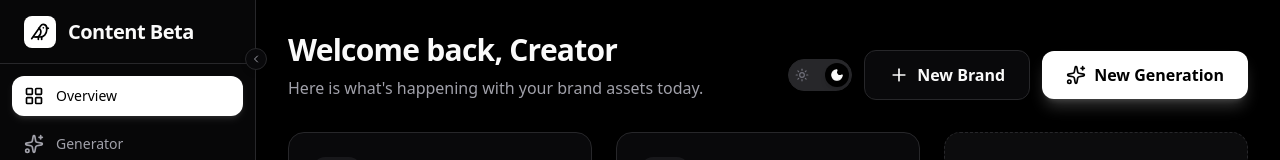
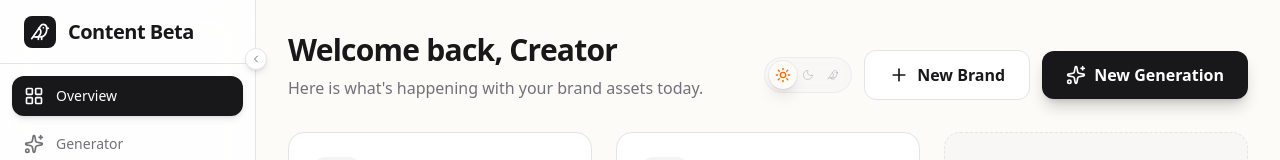
Before and after one commit to vk-jr/Duck, a Next.js app: page /dashboard in a window 1280 px wide. Both pictures are taken after a click on the button "Toggle theme". Shown: the top 160 px of the page. Built offline with nearby package versions, Linux system fonts and the light colour scheme; no server answers; the database is empty; a web font is replaced by a local one.

Commit message:
hero update

```diff
--- a/src/app/globals.css
+++ b/src/app/globals.css
@@ -170,6 +170,37 @@
   --ring: #FFFFFF;
 }
 
+.brand {
+  /* Brand Mode (Content Beta) */
+  --background: #111111;
+  --foreground: #F4F4F4;
+
+  --card: #0F172A;
+  --card-foreground: #F4F4F4;
+
+  --popover: #0F172A;
+  --popover-foreground: #F4F4F4;
+
+  --primary: #F9FF49;
+  --primary-foreground: #111111;
+
+  --secondary: #1E293B;
+  --secondary-foreground: #F4F4F4;
+
+  --muted: #1E293B;
+  --muted-foreground: #94A3B8;
+
+  --accent: #1E293B;
+  --accent-foreground: #F4F4F4;
+
+  --destructive: #EF4444;
+  --destructive-foreground: #FAFAFA;
+
+  --border: #27272a;
+  --input: #27272a;
+  --ring: #F9FF49;
+}
+
 /* Glassmorphism Utilities - Updated for Light Mode compatibility */
 .glass {
   @apply bg-white/70 backdrop-blur-xl border border-black/5 shadow-xl;
--- a/src/app/layout.tsx
+++ b/src/app/layout.tsx
@@ -35,6 +35,7 @@ export default function RootLayout({
           defaultTheme="system"
           enableSystem
           disableTransitionOnChange
+          themes={["light", "dark", "brand"]}
         >
           {children}
         </ThemeProvider>
--- a/src/app/page.tsx
+++ b/src/app/page.tsx
@@ -28,7 +28,7 @@ export default function LandingPage() {
       </nav>
 
       {/* Hero Section */}
-      <section className="relative pt-32 pb-20 md:pt-48 md:pb-32 overflow-hidden">
+      <section className="relative pt-24 pb-20 md:pt-32 md:pb-32 overflow-hidden">
         {/* Background Gradients */}
         <div className="absolute top-0 left-1/2 -translate-x-1/2 w-[1000px] h-[500px] bg-primary/5 blur-[120px] rounded-full pointer-events-none -z-10" />
         <div className="absolute inset-0 bg-[linear-gradient(to_right,#8080800a_1px,transparent_1px),linear-gradient(to_bottom,#8080800a_1px,transparent_1px)] bg-[size:14px_24px] [mask-image:radial-gradient(ellipse_60%_50%_at_50%_0%,#000_70%,transparent_100%)] pointer-events-none -z-10" />
--- a/src/components/theme-toggle.tsx
+++ b/src/components/theme-toggle.tsx
@@ -1,7 +1,7 @@
 "use client"
 
 import * as React from "react"
-import { Moon, Sun } from "lucide-react"
+import { Moon, Sun, Bird } from "lucide-react"
 import { useTheme } from "next-themes"
 
 export function ThemeToggle() {
@@ -14,41 +14,67 @@ export function ThemeToggle() {
 
     if (!mounted) {
         return (
-            <div className="w-14 h-8 rounded-full bg-muted border border-border" />
+            <div className="w-20 h-9 rounded-full bg-secondary border border-border/50" />
         )
     }
 
-    const isDark = theme === "dark"
+    const currentTheme = theme || "light"
+
+    const cycleTheme = () => {
+        if (currentTheme === "light") setTheme("dark")
+        else if (currentTheme === "dark") setTheme("brand")
+        else setTheme("light")
+    }
+
+    // Calculate handle position
+    const getTranslateClass = () => {
+        if (currentTheme === "dark") return "translate-x-8"
+        if (currentTheme === "brand") return "translate-x-[3.25rem]" // approx 52px
+        return "translate-x-1"
+    }
 
     return (
         <button
-            onClick={() => setTheme(isDark ? "light" : "dark")}
+            onClick={cycleTheme}
             className={`
-        relative inline-flex h-8 w-16 items-center rounded-full
-        transition-colors duration-300 focus-visible:outline-none focus-visible:ring-2 focus-visible:ring-ring focus-visible:ring-offset-2
-        border border-border
-        ${isDark ? "bg-zinc-800" : "bg-zinc-200"}
-      `}
-            title={isDark ? "Switch to Light Mode" : "Switch to Dark Mode"}
+                relative inline-flex h-9 w-[5.5rem] items-center rounded-full
+                transition-colors duration-300 focus-visible:outline-none focus-visible:ring-2 focus-visible:ring-ring focus-visible:ring-offset-2
+                border border-border/50
+                bg-secondary/50 backdrop-blur-sm
+            `}
+            title={`Current theme: ${currentTheme}`}
         >
             <span className="sr-only">Toggle theme</span>
 
-            {/* Track Icons */}
-            <div className="absolute inset-0 flex items-center justify-between px-1.5 pointer-events-none">
-                <Sun className={`w-3.5 h-3.5 ${isDark ? 'text-zinc-500' : 'opacity-0'} transition-opacity`} />
-                <Moon className={`w-3.5 h-3.5 ${!isDark ? 'text-zinc-400' : 'opacity-0'} transition-opacity`} />
+            {/* Track Icons (Static indicators) */}
+            <div className="absolute inset-0 flex items-center justify-between px-2.5 pointer-events-none text-muted-foreground/30">
+                <div className="w-4 flex justify-center"><Sun className="w-3 h-3" /></div>
+                <div className="w-4 flex justify-center"><Moon className="w-3 h-3" /></div>
+                <div className="w-4 flex justify-center"><Bird className="w-3 h-3" /></div>
             </div>
 
             {/* Handle */}
             <span
                 className={`
-          absolute flex items-center justify-center
-          h-6 w-6 rounded-full bg-background shadow-md ring-0 transition-transform duration-500 ease-[cubic-bezier(0.25,0.1,0.25,1)]
-          ${isDark ? "translate-x-9" : "translate-x-1"}
-        `}
+                    absolute flex items-center justify-center
+                    h-7 w-7 rounded-full bg-background shadow-lg ring-1 ring-black/5
+                    transition-transform duration-500 ease-[cubic-bezier(0.25,0.1,0.25,1)]
+                    ${getTranslateClass()}
+                `}
             >
-                <Moon className={`absolute h-3.5 w-3.5 text-foreground fill-current transition-all duration-500 ${isDark ? 'scale-100 rotate-0' : 'scale-0 -rotate-90'}`} />
-                <Sun className={`absolute h-3.5 w-3.5 text-orange-500 fill-current transition-all duration-500 ${!isDark ? 'scale-100 rotate-0' : 'scale-0 rotate-90'}`} />
+                {/* Icons cross-fading */}
+                <Sun
+                    className={`absolute h-4 w-4 text-orange-500 transition-all duration-500
+                    ${currentTheme === 'light' ? 'scale-100 rotate-0 opacity-100' : 'scale-50 -rotate-90 opacity-0'}`}
+                />
+                <Moon
+                    className={`absolute h-4 w-4 text-blue-500 transition-all duration-500
+                    ${currentTheme === 'dark' ? 'scale-100 rotate-0 opacity-100' : 'scale-50 rotate-90 opacity-0'}`}
+                />
+                <Bird
+                    className={`absolute h-4 w-4 text-primary transition-all duration-500
+                    ${currentTheme === 'brand' ? 'scale-100 rotate-0 opacity-100' : 'scale-50 rotate-12 opacity-0'}`}
+                />
             </span>
         </button>
     )
```
